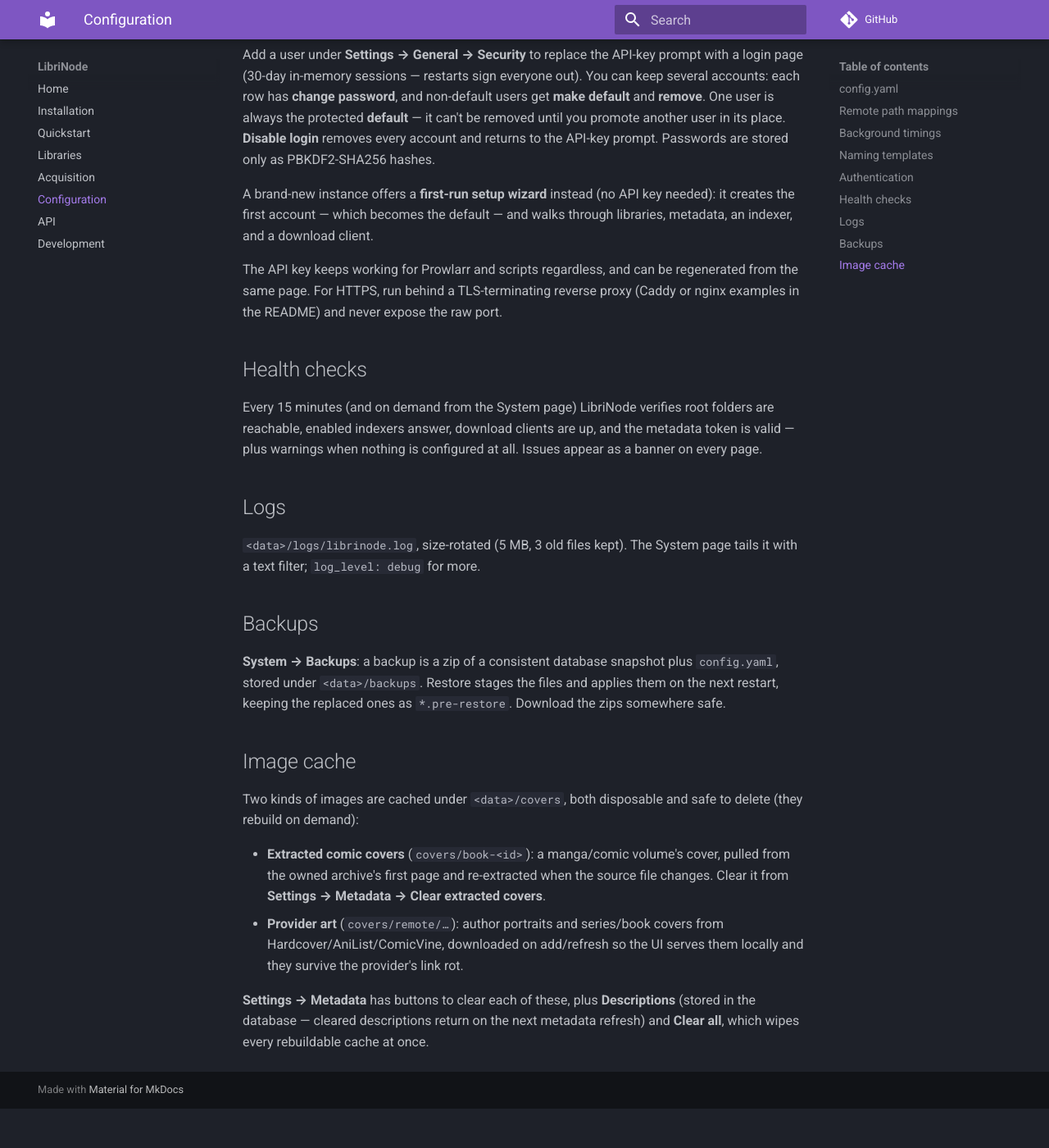
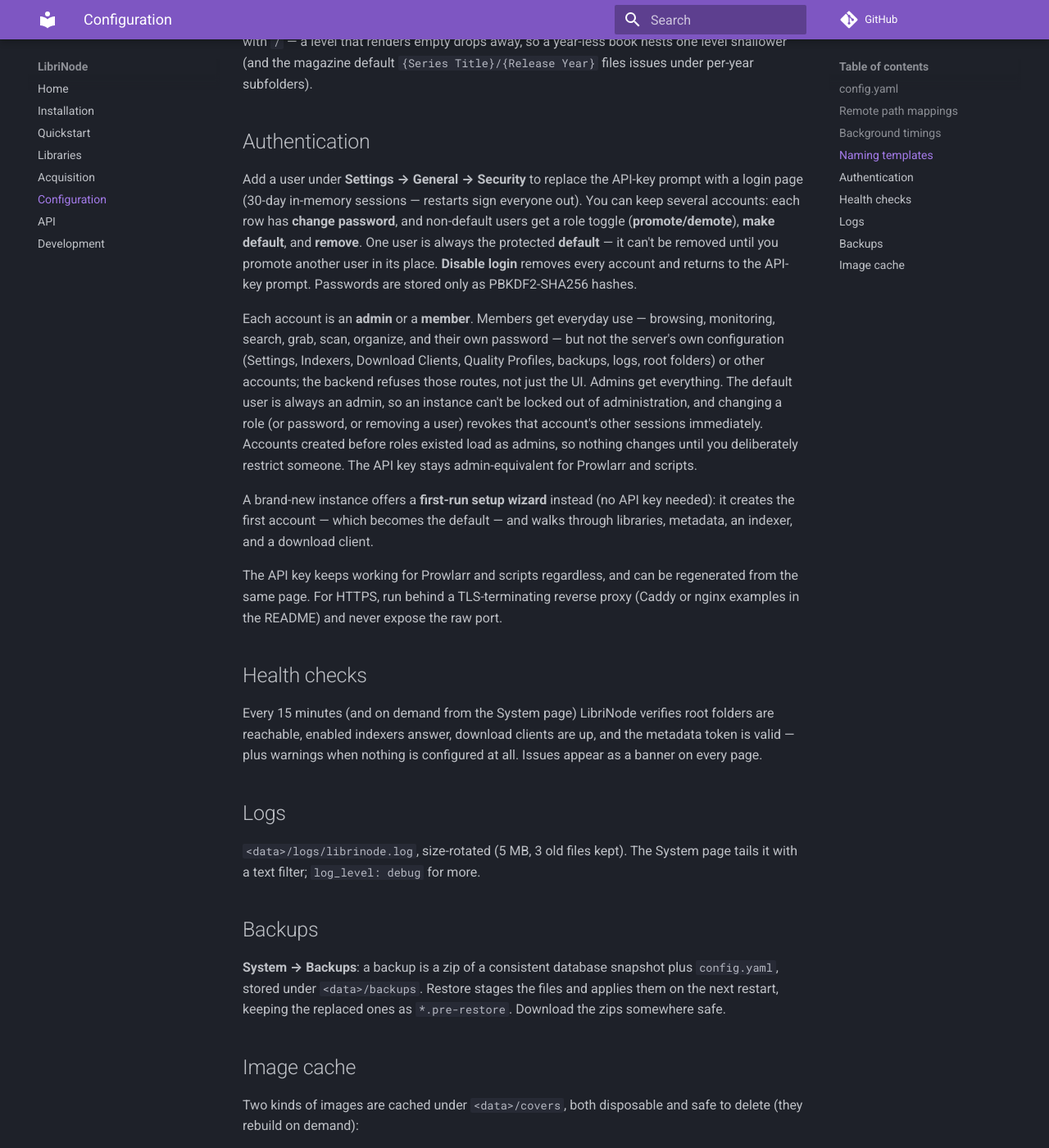
Before and after one commit to obstruct-exit-emit/LibriNode, an MkDocs documentation site: the page built from docs/configuration.md, in a window 1280 px wide and 1400 px high, scrolled down 1975 px. Shown: the whole window at 82% size. Built offline with MkDocs 1.6.1 and Material for MkDocs 9.7.7, drawn with Linux system fonts in a browser that asks for light colours; comment, search, counter and statistics services are not loaded; before the commit the page ends 3327 px from its top, so only the background shows below that; some of the changed text lies outside the part shown.

Commit message:
Docs: refresh for roles, metadata fallbacks, GHCR, and repo/layout drift
A full pass over the docs to remove stale information now that roles,
metadata fallbacks, and GHCR publishing have shipped.

- configuration.md: document the account role field (admin/member) and what
  members can't reach; add the metadata fallbacks list and the
  openlibrary/googlebooks providers (googlebooks key optional); note provider
  art can come from any provider.
- api.md: add PUT /auth/users/{username}/role and the role param on user
  creation; document admin-gating of configuration/account routes (403 for
  members, API key admin-equivalent, self-service password the one exception)
  and the active-plus-fallbacks book metadata contract.
- development.md: add openlibrary/googlebooks under internal/metadata, plus
  the internal/refresh and internal/redact packages; note the release
  workflow now pushes the image to GHCR.
- index.md: book metadata shows the Open Library / Google Books fallbacks;
  highlight admin/member roles instead of a bare "optional login".
- README.md: add the role endpoint to the Auth API row, note roles on the
  authentication feature bullet, and mark the v0.9 RC tag and GHCR image
  publishing done in the hardening checklist.
- CHANGELOG.md: the RC tags exist now (rc.1/rc.2), so the intro no longer
  says one "is planned".
- mkdocs.yml: repo_url pointed at the non-existent librinode/librinode (the
  Go module namespace, not the host); point it at the real repo so the docs
  links work.

Co-Authored-By: Claude Opus 4.8 <noreply@anthropic.com>

```diff
--- a/docs/configuration.md
+++ b/docs/configuration.md
@@ -14,8 +14,15 @@ auth:                  # present once a login account is added
     - username: you
       password_hash: pbkdf2-sha256$...
       default: true    # the protected primary account (cannot be removed)
+      role: admin      # admin | member (omitted = admin; the default user is
+                       #   always admin). Members can't reach settings/accounts
 metadata:
-  active: hardcover
+  active: hardcover              # primary book provider: hardcover |
+                                 #   openlibrary | googlebooks
+  fallbacks: [openlibrary, googlebooks]  # book providers, in order, consulted
+                                 #   ONLY when the active one draws a blank on a
+                                 #   search or lookup (Settings → Metadata →
+                                 #   Fallbacks); omit for none
   manga_provider: anilist        # anilist | hardcover | none (Settings → Metadata)
   comic_provider: hardcover      # hardcover | comicvine | none
   manga_cover_source: provider   # provider | file — manga volume covers
@@ -26,6 +33,7 @@ metadata:
   providers:
     hardcover: { token: "..." }
     comicvine: { token: "..." }
+    googlebooks: { token: "..." }  # optional — only lifts the rate limit
 naming:
   # Each ebook gets its own folder, so sidecars travel with the book.
   ebook_folder: "{Author Name}/{Book Title} ({Release Year})"
@@ -88,10 +96,22 @@ nests one level shallower (and the magazine default
 Add a user under **Settings → General → Security** to replace the API-key
 prompt with a login page (30-day in-memory sessions — restarts sign everyone
 out). You can keep several accounts: each row has **change password**, and
-non-default users get **make default** and **remove**. One user is always the
-protected **default** — it can't be removed until you promote another user in
-its place. **Disable login** removes every account and returns to the API-key
-prompt. Passwords are stored only as PBKDF2-SHA256 hashes.
+non-default users get a role toggle (**promote/demote**), **make default**,
+and **remove**. One user is always the protected **default** — it can't be
+removed until you promote another user in its place. **Disable login** removes
+every account and returns to the API-key prompt. Passwords are stored only as
+PBKDF2-SHA256 hashes.
+
+Each account is an **admin** or a **member**. Members get everyday use —
+browsing, monitoring, search, grab, scan, organize, and their own password —
+but not the server's own configuration (Settings, Indexers, Download Clients,
+Quality Profiles, backups, logs, root folders) or other accounts; the backend
+refuses those routes, not just the UI. Admins get everything. The default user
+is always an admin, so an instance can't be locked out of administration, and
+changing a role (or password, or removing a user) revokes that account's other
+sessions immediately. Accounts created before roles existed load as admins, so
+nothing changes until you deliberately restrict someone. The API key stays
+admin-equivalent for Prowlarr and scripts.
 
 A brand-new instance offers a **first-run setup wizard** instead (no API key
 needed): it creates the first account — which becomes the default — and walks
--- a/mkdocs.yml
+++ b/mkdocs.yml
@@ -1,6 +1,6 @@
 site_name: LibriNode
 site_description: Self-hosted automation for ebooks, audiobooks, manga, comics, and magazines
-repo_url: https://github.com/librinode/librinode
+repo_url: https://github.com/obstruct-exit-emit/LibriNode
 theme:
   name: material
   palette:
```
Also changed, not shown: other parts of docs/configuration.md (+3 -2 lines), CHANGELOG.md (+3 -2 lines), README.md (+4 -4 lines), docs/api.md (+14 -1 lines), docs/development.md (+9 -3 lines), docs/index.md (+5 -4 lines).
